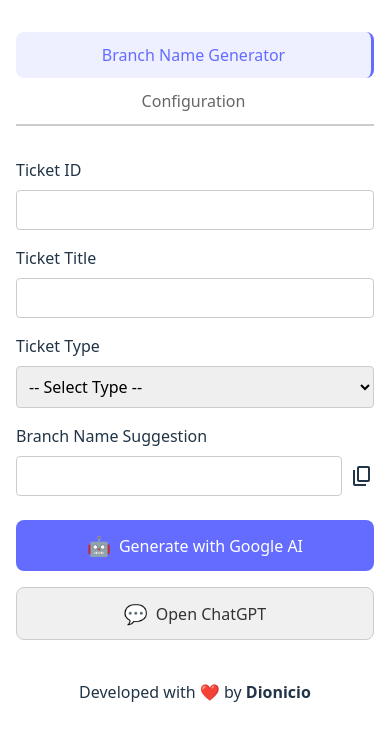
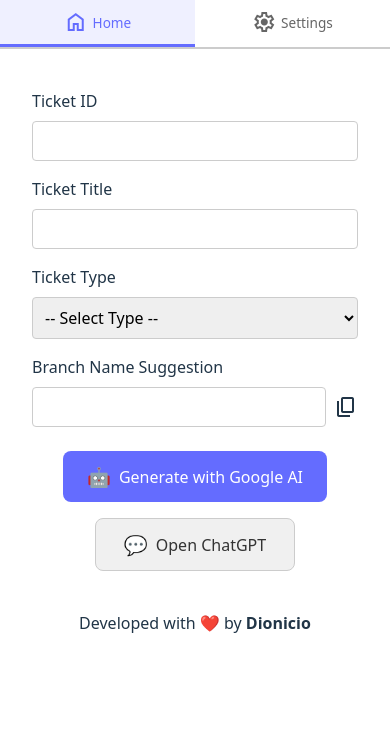
Before and after one commit to dionicioHytech/pecao-branching, a website built with Vite: page index.html in a window 390 px wide. Built offline with nearby package versions, Linux system fonts and the light colour scheme; some packages are replaced by stand-ins of ours; no server answers.

Commit message:
style: refine tab button layout and improve styles

```diff
--- a/index.html
+++ b/index.html
@@ -5,7 +5,7 @@
     <link rel="icon" type="image/svg+xml" href="/vite.svg" />
     <meta name="viewport" content="width=device-width, initial-scale=1.0" />
     <title>Pecao Branching</title>
-    <link href="https://fonts.googleapis.com/css2?family=Material+Symbols+Outlined&icon_names=content_copy,home,search,settings,visibility,visibility_off" rel="stylesheet" />
+    <link href="https://fonts.googleapis.com/css2?family=Material+Symbols+Outlined" rel="stylesheet" />
   </head>
   <body>
     <div id="app"></div>
--- a/src/main.ts
+++ b/src/main.ts
@@ -3,13 +3,27 @@
 import "./style.css";
 
 document.querySelector<HTMLDivElement>("#app")!.innerHTML = `
-  <div class="container">
+
     <!-- Tabs Navigation -->
     <div class="tabs">
-      <button class="tab-button active" data-tab="main">Branch Name Generator</button>
-      <button class="tab-button" data-tab="config">Configuration</button>
+      <button class="tab-button active" data-tab="main">
+        <span class="material-symbols-outlined">
+          home
+        </span>
+        Home
+      </button>
+      <button class="tab-button" data-tab="config">
+        <span class="material-symbols-outlined">
+          settings
+        </span>
+        Settings
+      </button>
+      <!--<button class="tab-button" data-tab="config">
+        <span class="material-symbols-outlined">groups</span>
+        Contributors
+      </button>-->
     </div>
-
+  <div class="container">
     <!-- Main Tab Content -->
     <div id="main-tab" class="tab-content active">
         <div class="loading-container" id="loadingContainer" style="display: none;">
--- a/src/style.css
+++ b/src/style.css
@@ -61,7 +61,7 @@
   flex-direction: column;
   align-items: center;
   justify-content: center;
-  padding: 0 1rem;
+  /* padding: 0 1rem; */
   width: 100%;
   /* max-width: 1280px; */
   /* margin: 0 auto; */
@@ -70,7 +70,7 @@
 }
 
 .container {
-  padding: 2em 0;
+  padding: 2em;
   width: 100%;
   /* background-color: pink; */
 }
@@ -98,7 +98,7 @@
 }
 button:focus,
 button:focus-visible {
-  outline: 4px auto -webkit-focus-ring-color;
+  outline: 0;
 }
 
 @media (prefers-color-scheme: light) {
@@ -158,7 +158,7 @@
   font-variation-settings: "FILL" 1, "wght" 700, "GRAD" 0, "opsz" 48;
 }
 
-.buttons-config .button:first-child{
+.buttons-config .button:first-child {
   margin-bottom: 0.5rem;
 }
 
@@ -185,20 +185,28 @@
 /* Tabs Styles */
 .tabs {
   display: flex;
+
   border-bottom: 2px solid #ccc;
-  margin-bottom: 2rem;
+  margin-bottom: .5rem;
+  width: 100%;
 }
 
 .tab-button {
-  padding: 0.75rem 1.5rem;
+  padding: .75em 2em;
   border: none;
+  border-radius: 0;
   background: transparent;
   cursor: pointer;
-  font-size: 1rem;
-  font-weight: 500;
+  font-size: 0.85rem;
+  font-weight: 400;
   color: #666;
   border-bottom: 3px solid transparent;
-  transition: all 0.3s ease;
+  transition: background-color, border-bottom-color 0.3s ease;
+  width: 100%;
+  display: flex;
+  justify-content: center;
+  align-items: center;
+  gap: 0.3rem;
 }
 
 .tab-button:hover {
@@ -210,6 +218,7 @@
   color: #646cff;
   border-bottom-color: #646cff;
   background-color: rgba(100, 108, 255, 0.1);
+  font-weight: 500;
 }
 
 .tab-content {
@@ -339,8 +348,12 @@
 }
 
 @keyframes spin {
-  0% { transform: rotate(0deg); }
-  100% { transform: rotate(360deg); }
+  0% {
+    transform: rotate(0deg);
+  }
+  100% {
+    transform: rotate(360deg);
+  }
 }
 
 /* Status Styles */
@@ -374,28 +387,3 @@
     color: #f87171;
   }
 }
-
-/* Responsive Design */
-@media (max-width: 600px) {
-  .tabs {
-    flex-direction: column;
-  }
-
-  .tab-button {
-    border-bottom: none;
-    border-right: 3px solid transparent;
-  }
-
-  .tab-button.active {
-    border-right-color: #646cff;
-    border-bottom-color: transparent;
-  }
-
-  .buttons-container {
-    flex-direction: column;
-  }
-
-  .button {
-    width: 100%;
-  }
-}
```
